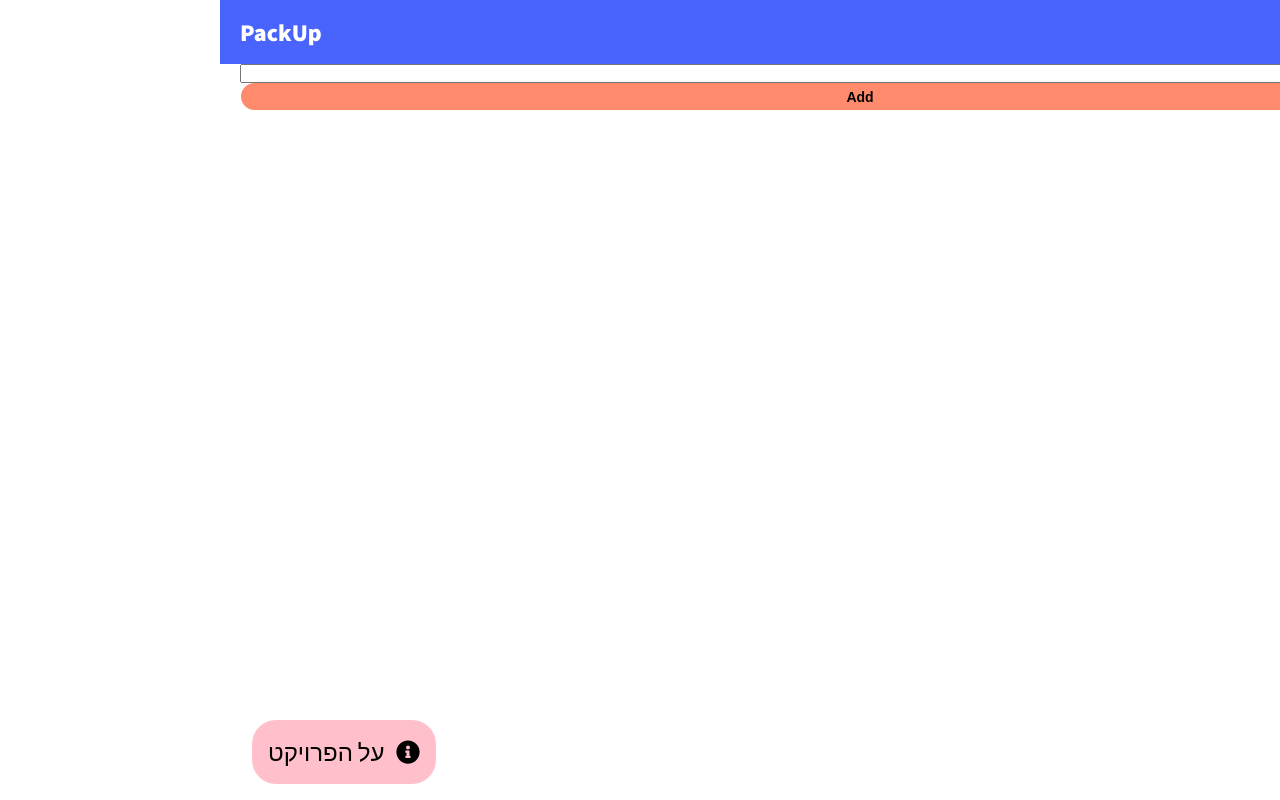
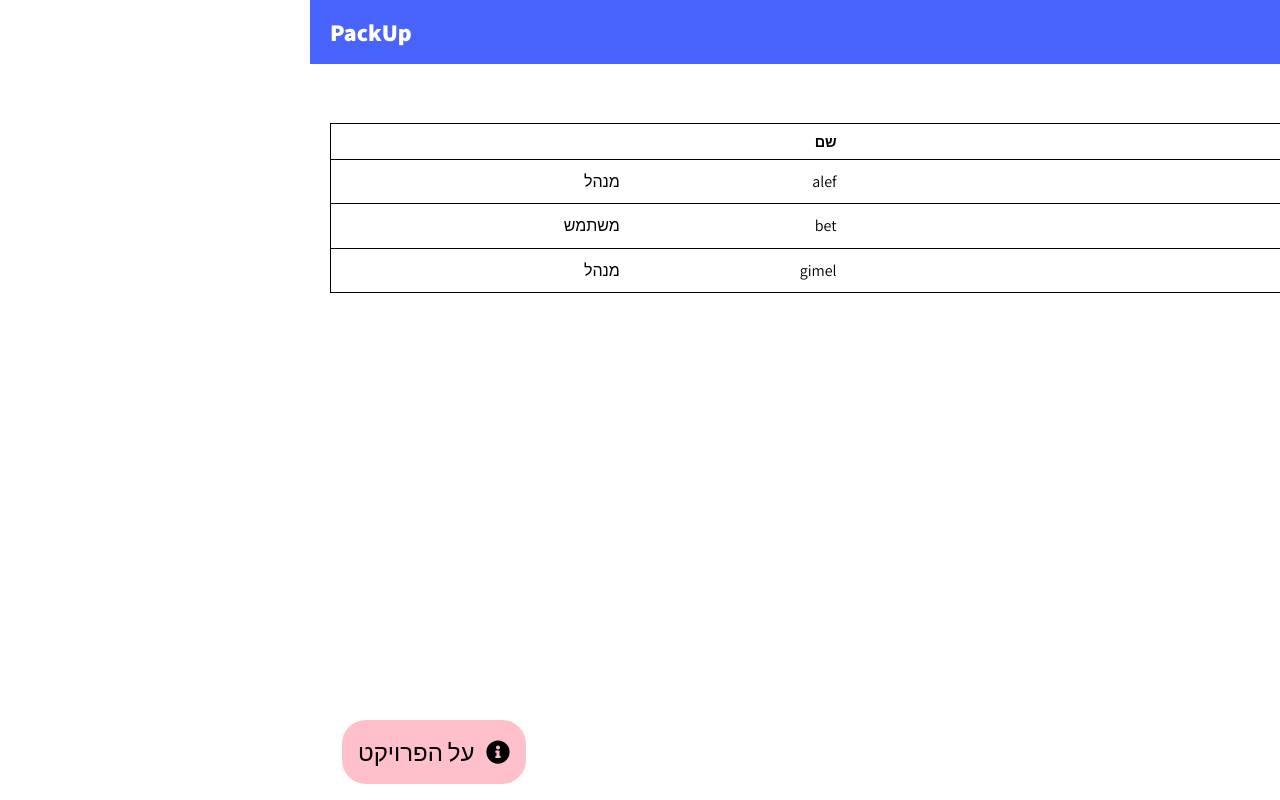
Before and after one commit to SuperDuperAlon/PackUp, a Next.js app: page /admin in a window 1280 px wide. Built offline with nearby package versions, Linux system fonts and the light colour scheme; no server answers.

Commit message:
admin view initialized

```diff
--- a/src/app/admin/page.jsx
+++ b/src/app/admin/page.jsx
@@ -4,6 +4,7 @@
 import { adminService } from '@/services/admin.service'
 import EditAdmin from '@/cmps/admins/EditAdmin'
 import AdminFilter from '@/cmps/admins/AdminFilter'
+import AdminList from '@/cmps/admins/AdminList'
 
 const AdminView = () => {
   const [admins, setAdmins] = useState([]);
@@ -38,16 +39,12 @@
   }
   return (
     <>
-      <AdminFilter onSetFilter={onSetFilter} />
-      {showEditForm && <EditAdmin adminIdToEdit={adminIdToEdit} onCloseEditForm={closeEditForm} />}
-      <button onClick={() => onEditAdmin('')}>Add</button>
-      {admins.map((admin) => (
-        <div key={admin.id}>
-          <div>{admin.username}</div>
-          <button onClick={() => onRemoveAdmin(admin.id)}>Remove</button>
-          <button onClick={() => onEditAdmin(admin.id)}>Edit</button>
-        </div>
-      ))}
+      <div className='admin-view'>
+        <button onClick={() => onEditAdmin('')}>הוסף</button>
+        {showEditForm && <EditAdmin adminIdToEdit={adminIdToEdit} onCloseEditForm={closeEditForm} />}
+        <AdminFilter onSetFilter={onSetFilter} />
+      </div>
+      <AdminList admins={admins} onRemoveAdmin={onRemoveAdmin} onEditAdmin={onEditAdmin} />
     </>
   )
 }
--- a/src/app/styles/globals.scss
+++ b/src/app/styles/globals.scss
@@ -18,6 +18,7 @@
 @import './pages/tenant_view.scss';
 @import './pages/tenant_package_view.scss';
 @import './pages/auth.scss';
+@import './pages/admin_view.scss';
 
 body {
     direction: rtl;
--- /dev/null
+++ b/src/app/styles/pages/_admin_view.scss
@@ -0,0 +1,6 @@
+.admin-view {
+    display: flex;
+    flex: start;
+    padding: 1rem 0;
+    gap: 1rem;
+}
--- a/src/cmps/admins/AdminFilter.jsx
+++ b/src/cmps/admins/AdminFilter.jsx
@@ -3,18 +3,20 @@
 
 const AdminFilter = ({ onSetFilter }) => {
     const [filterByToEdit, setFilterByToEdit] = useState(adminService.getDefaultFilter());
-
     function handleChange(e) {
         setFilterByToEdit(prevFilterBy => ({ ...prevFilterBy, username: e.target.value }));
     }
+
 
     useEffect(() => {
         onSetFilter(filterByToEdit);
     }, [filterByToEdit]);
 
+    return (
+        <>
+            <input type="text" onChange={(e) => handleChange(e)} />
+        </>
 
-    return (
-        <input type="text" onChange={(e) => handleChange(e)} />
     )
 }
 
--- /dev/null
+++ b/src/cmps/admins/AdminList.jsx
@@ -0,0 +1,32 @@
+import React from 'react'
+
+const AdminList = ({ admins, onRemoveAdmin, onEditAdmin }) => {
+    return (
+        <>
+            <table>
+                <thead>
+                    <tr>
+                        <th>פעולות</th>
+                        <th>שם</th>
+                    </tr>
+                </thead>
+                <tbody>
+                    {admins.map((admin) => (
+                        <tr key={admin.id}>
+                            <td className='table-actions'>
+                                <button onClick={() => onRemoveAdmin(admin.id)}>מחק</button>
+                                <button onClick={() => onEditAdmin(admin.id)}>ערוך</button>
+                            </td>
+                            <td>{admin.username}</td>
+                            <td>
+                                {admin.isManager ? 'מנהל' : 'משתמש'}
+                            </td>
+                        </tr>
+                    ))}
+                </tbody>
+            </table>
+        </>
+    )
+}
+
+export default AdminList
--- a/src/services/admin.service.js
+++ b/src/services/admin.service.js
@@ -44,6 +44,7 @@
         const admin = await storageService.post(STORAGE_KEY, {
             ...adminToSave, id: utilService.generateId()
         })
+        return admin
     }
 }
 
```
